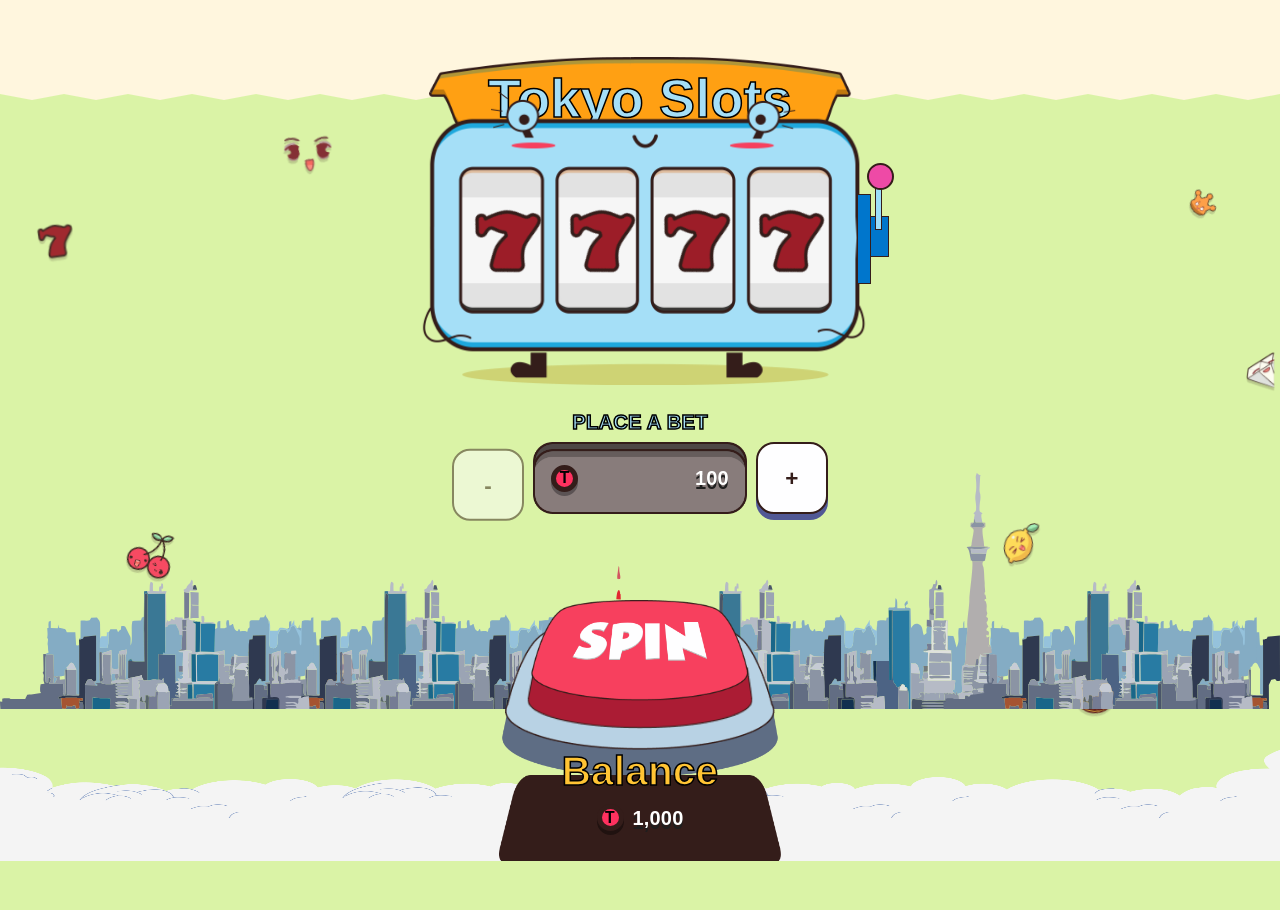
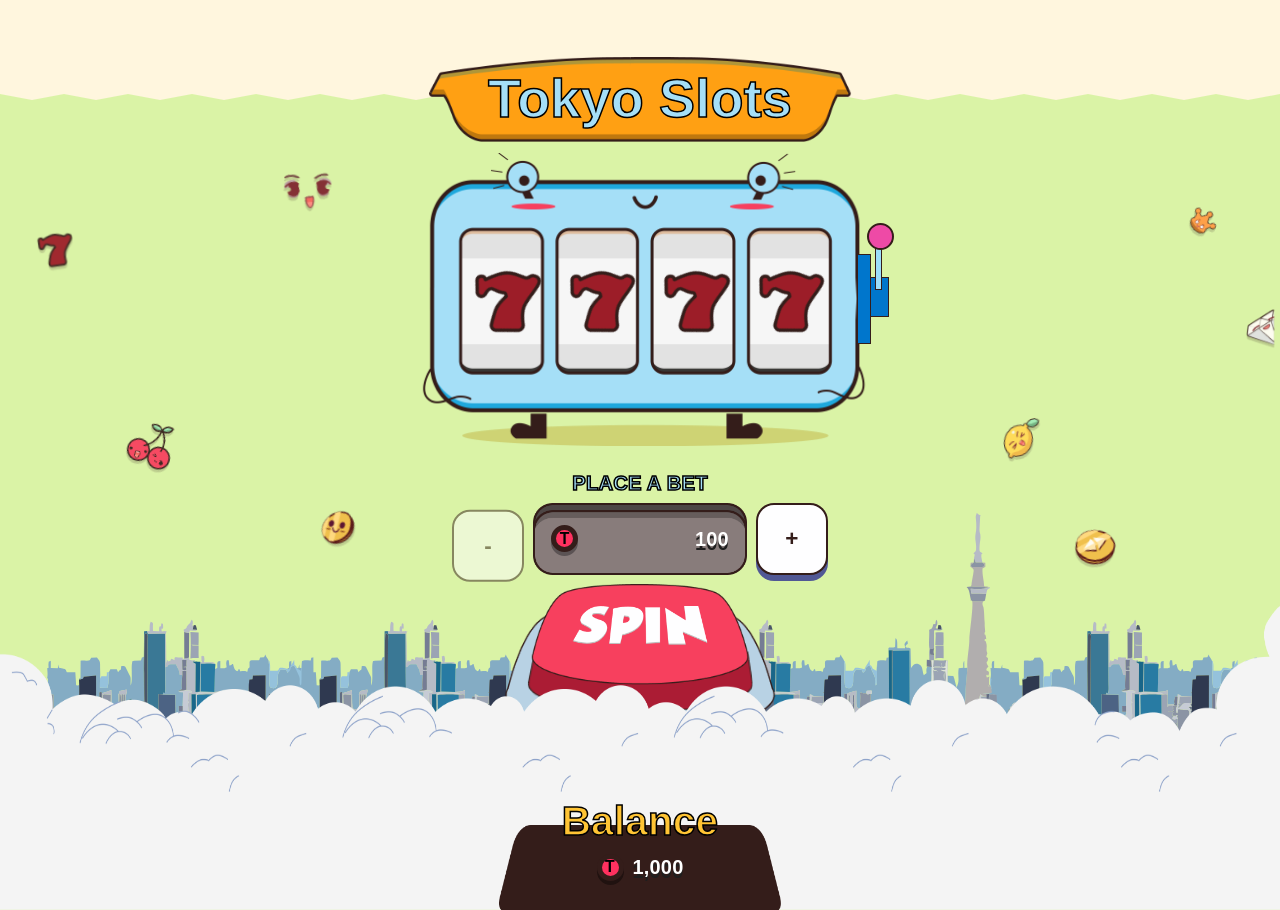
Before and after one commit to Andrii-Yanchuk/Tokyo-slots, a React (Vite) app: page / in a window 1280 px wide. Before the commit the page ends 861 px from the top, so only its background shows below. Built offline with nearby package versions, Linux system fonts and the light colour scheme; a web font is replaced by a local one.

Commit message:
refactor: fix styles with spin button

```diff
--- a/src/App.tsx
+++ b/src/App.tsx
@@ -4,7 +4,6 @@ import { useSlotStore } from "./store/useSlotStore";
 import { SlotMachine } from "./components/SlotMachine";
 import { BetControls } from "./components/BetControls";
 import { Balance } from "./components/Balance";
-import { SpinButton } from "./components/SpinButton";
 import { ResultModal } from "./components/ResultModal";
 import { ReelDecor } from "./components/ReelDecor";
 import { RESULT_POPUP_TIMINGS } from "./data/mockData";
@@ -59,7 +58,7 @@ function App() {
   }, [clearResult, result]);
 
   return (
-    <div className="relative flex flex-col justify-center h-dvh">
+    <div className="relative flex min-h-[910px] h-dvh flex-col">
       <div className="zigzag"></div>
       <div className="absolute left-1/2 -translate-x-1/2 top-12 flex h-20 w-full max-w-93.75 items-center justify-center bg-[url('/label.webp')] bg-contain bg-center bg-no-repeat lg:top-12">
         <p className="text text-[#a5dff7] text-[28px] sm:text-5xl">
@@ -84,15 +83,9 @@ function App() {
           spinning={spinning}
           balance={balance}
         />
-        <SpinButton
-          spin={spin}
-          spinning={spinning}
-          bet={bet}
-          balance={balance}
-        />
       </div>
 
-      <Balance balance={balance} />
+      <Balance balance={balance} spin={spin} spinning={spinning} bet={bet} />
 
       {result && resultModalPhase && (
         <ResultModal
--- a/src/components/Balance.tsx
+++ b/src/components/Balance.tsx
@@ -2,19 +2,35 @@ import {
   BALANCE_DECOR_IMAGE_SRC,
   BALANCE_MOBILE_DECOR,
 } from "../data/mockData";
+import { SpinButton } from "./SpinButton";
 
 interface BalanceProps {
   balance: number;
+  spin: () => void;
+  spinning: boolean;
+  bet: number;
 }
 
-export function Balance({ balance }: BalanceProps) {
+export function Balance({ balance, spin, spinning, bet }: BalanceProps) {
   return (
-    <footer className="relative mt-auto flex h-50 w-full flex-col items-center justify-end md:h-60">
-      <div className="hidden md:block absolute bottom-0 w-full h-60 bg-[url('/tokiocity.svg')] bg-size-[100%_100%] bg-repeat sm:bottom-20 lg:h-80 lg::bottom-27 pointer-events-none " />
+    <footer className="relative mt-auto flex h-67.5 w-full flex-col items-center justify-end overflow-x-clip">
+      {/* місто */}
+      <div className="pointer-events-none absolute bottom-0 z-0 h-32 w-full bg-[url('/tokiocity.svg')] bg-[length:140%_100%] bg-bottom md:h-60 md:bg-size-[100%_100%] sm:bottom-25 md:bg-repeat lg:h-80 lg:bottom-22" />
 
-      <div className="absolute inset-0 bg-[url('/cloud-mob.png')] bg-size-[100%_100%] bg-center bg-no-repeat z-10 md:bg-[url('/cloud-dt.png')] pointer-events-none" />
+      {/* хмари */}
+      <div className="pointer-events-none absolute inset-0 z-10 bg-[url('/cloud-mob.png')] bg-[length:100%_100%] bg-no-repeat sm:bg-[url('/cloud-dt.png')]" />
 
-      <div className="relative z-20 flex flex-col items-center justify-end">
+      {/* кнопка */}
+      <div className="absolute left-1/2 top-0 -translate-x-1/2">
+        <SpinButton
+          spin={spin}
+          spinning={spinning}
+          bet={bet}
+          balance={balance}
+        />
+      </div>
+
+      <div className="relative z-30 flex flex-col items-center justify-end">
         <p className="text text-4xl text-[#FFC434] -mb-4 z-20">Balance</p>
 
         <div className="md:hidden">
--- a/src/components/SpinButton.tsx
+++ b/src/components/SpinButton.tsx
@@ -15,7 +15,7 @@ export function SpinButton({ spin, spinning, bet, balance }: Props) {
       type="button"
       onClick={spin}
       disabled={disabled}
-      className="group z-10 relative mt-8 w-62.5 cursor-pointer select-none md:mt-18"
+      className="group relative z-10 w-62.5 cursor-pointer select-none"
     >
       <img src="/part-1.png" alt="light gray part" className="mx-auto w-60" />
 
```
